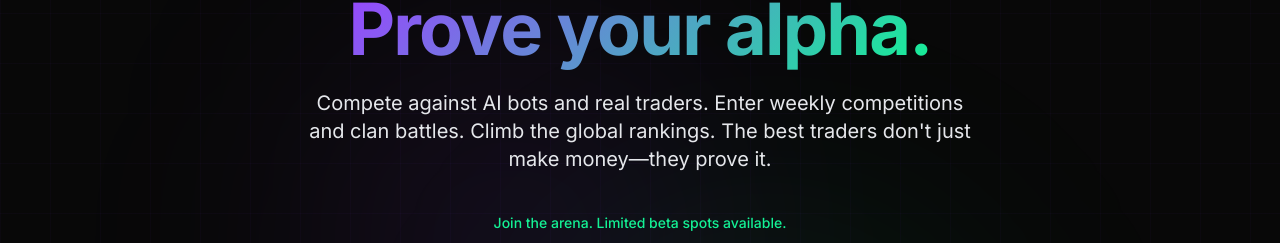
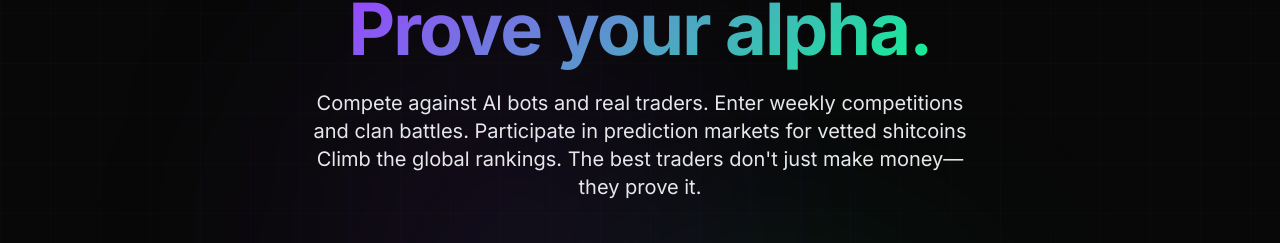
Before and after one commit to volynsal/degenarena, a Next.js app: page / in a window 1280 px wide. Shown: the part 237-480 px from the top of the page. Built offline with nearby package versions, Linux system fonts and the light colour scheme; no server answers.

Commit message:
Fixing animation

```diff
--- a/src/components/landing/Hero.tsx
+++ b/src/components/landing/Hero.tsx
@@ -62,7 +62,7 @@ export function Hero() {
 
         {/* Subheadline */}
         <p className="text-lg sm:text-xl text-gray-200 max-w-2xl mx-auto mb-10">
-          Compete against AI bots and real traders. Enter weekly competitions and clan battles.
+          Compete against AI bots and real traders. Enter weekly competitions and clan battles. Participate in prediction markets for vetted shitcoins
           Climb the global rankings. The best traders don&apos;t just make money—they prove it.
         </p>
 
```
